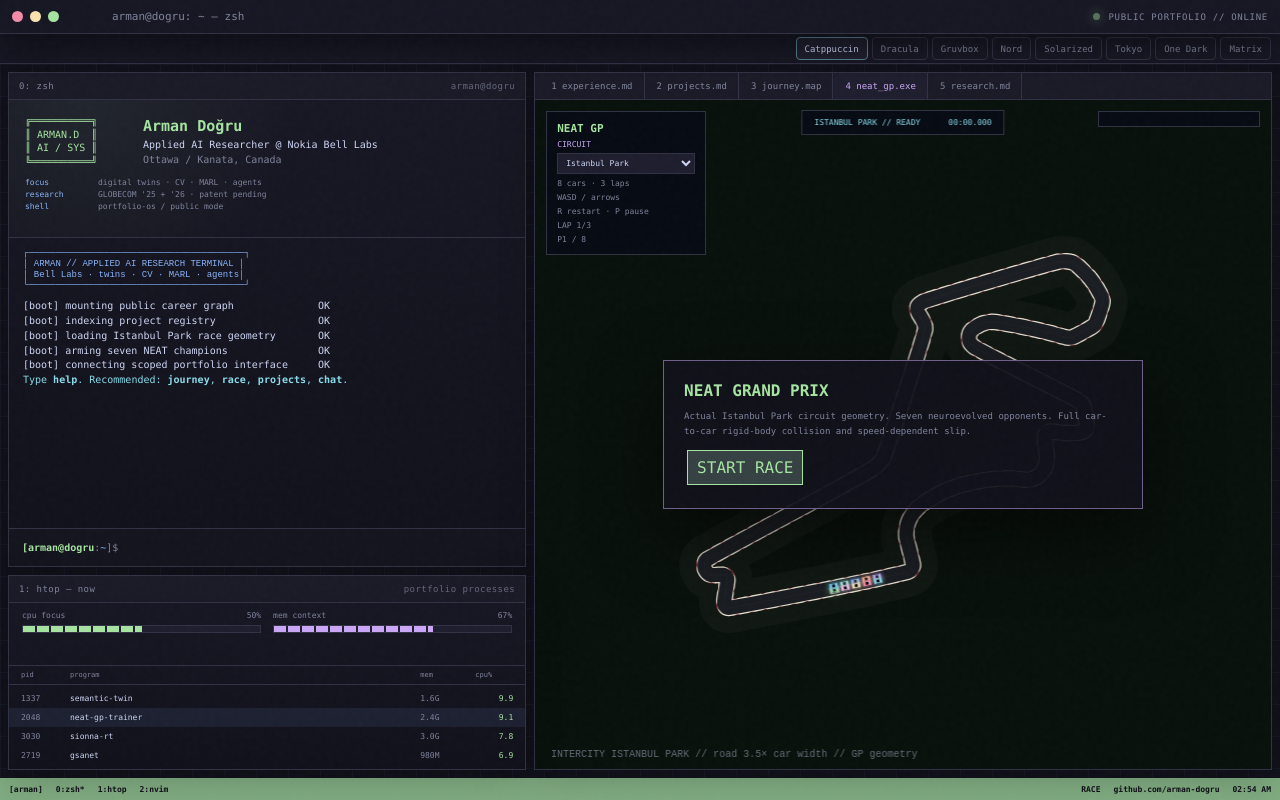
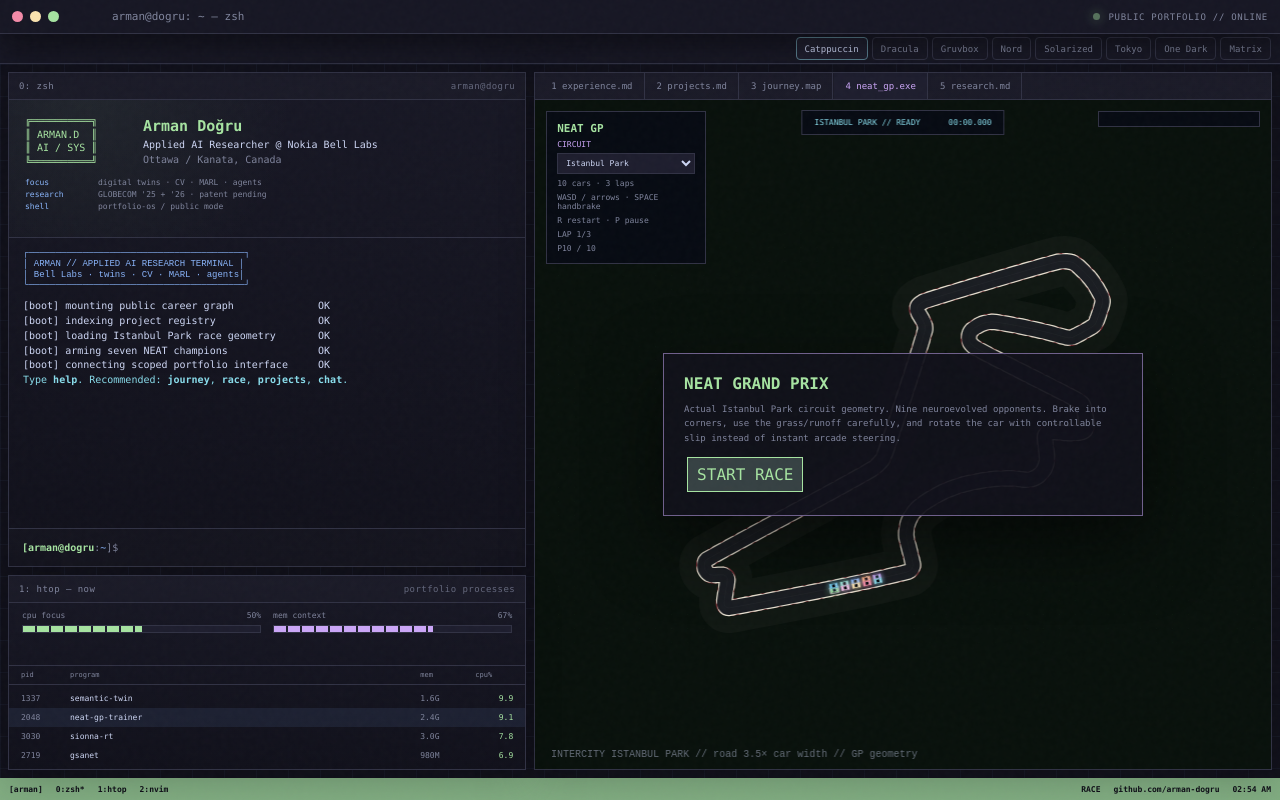
Before and after one commit to arman-dogru/arman-dogru, a plain HTML site: page index.html in a window 1280 px wide. Both pictures are taken after a click on the button "4 neat_gp.exe". Drawn offline with nearby package versions, Linux system fonts and the light colour scheme.

Commit message:
design: update NEAT GP cockpit for ten-car v3 controls

```diff
--- a/index.html
+++ b/index.html
@@ -18,7 +18,7 @@
     <section class="pane main-pane">
       <div class="pane-title tabs"><button data-tab="experience" class="active">1 experience.md</button><button data-tab="projects">2 projects.md</button><button data-tab="journey">3 journey.map</button><button data-tab="race">4 neat_gp.exe</button><button data-tab="research">5 research.md</button></div>
       <div class="main-view scroll-view active" data-view="experience" id="experienceView"></div><div class="main-view scroll-view" data-view="projects" id="projectsView"></div><div class="main-view journey-view" data-view="journey"><div id="journeyMap" class="journey-map"></div><div class="map-caption">OSM // DARK · SATELLITE OPTIONAL · PUBLIC CV LOCATIONS ONLY</div></div>
-      <div class="main-view race-view" data-view="race"><canvas id="raceCanvas" tabindex="0" aria-label="Top-down racing game against NEAT agents"></canvas><div class="race-hud race-top"><span id="raceMode">ISTANBUL PARK // READY</span><span id="raceClock">00:00.000</span></div><div class="race-hud race-left"><b>NEAT GP</b><label>CIRCUIT<select id="trackSelect"><option value="istanbul" selected>Istanbul Park</option><option value="monza">Monza</option><option value="spa">Spa-Francorchamps</option><option value="monaco">Monaco</option></select></label><span>8 cars · 3 laps</span><span>WASD / arrows</span><span>R restart · P pause</span><span id="raceLap">LAP 1/3</span><span id="racePos">P1 / 8</span></div><div class="race-hud race-right" id="raceStandings"></div><div id="raceOverlay" class="race-overlay"><div class="race-dialog"><h2>NEAT GRAND PRIX</h2><p>Actual Istanbul Park circuit geometry. Seven neuroevolved opponents. Full car-to-car rigid-body collision and speed-dependent slip.</p><button class="primary" id="initialRaceStart">START RACE</button></div></div></div>
+      <div class="main-view race-view" data-view="race"><canvas id="raceCanvas" tabindex="0" aria-label="Top-down racing game against NEAT agents"></canvas><div class="race-hud race-top"><span id="raceMode">ISTANBUL PARK // READY</span><span id="raceClock">00:00.000</span></div><div class="race-hud race-left"><b>NEAT GP</b><label>CIRCUIT<select id="trackSelect"><option value="istanbul" selected>Istanbul Park</option><option value="monza">Monza</option><option value="spa">Spa-Francorchamps</option><option value="monaco">Monaco</option></select></label><span>10 cars · 3 laps</span><span>WASD / arrows · SPACE handbrake</span><span>R restart · P pause</span><span id="raceLap">LAP 1/3</span><span id="racePos">P10 / 10</span></div><div class="race-hud race-right" id="raceStandings"></div><div id="raceOverlay" class="race-overlay"><div class="race-dialog"><h2>NEAT GRAND PRIX</h2><p>Actual Istanbul Park circuit geometry. Nine neuroevolved opponents. Brake into corners, use the grass/runoff carefully, and rotate the car with controllable slip instead of instant arcade steering.</p><button class="primary" id="initialRaceStart">START RACE</button></div></div></div>
       <div class="main-view scroll-view" data-view="research" id="researchView"></div>
     </section>
     <section class="pane monitor-pane"><div class="pane-title"><span>1: htop — now</span><span class="pane-meta">portfolio processes</span></div><div class="meters"><div><label>cpu focus <span id="cpuVal">43%</span></label><div class="meter"><i id="cpuBar"></i></div></div><div><label>mem context <span id="memVal">69%</span></label><div class="meter alt"><i id="memBar"></i></div></div></div><div class="proc-head"><span>pid</span><span>program</span><span>mem</span><span>cpu%</span></div><div id="processList" class="process-list"></div></section>
```
